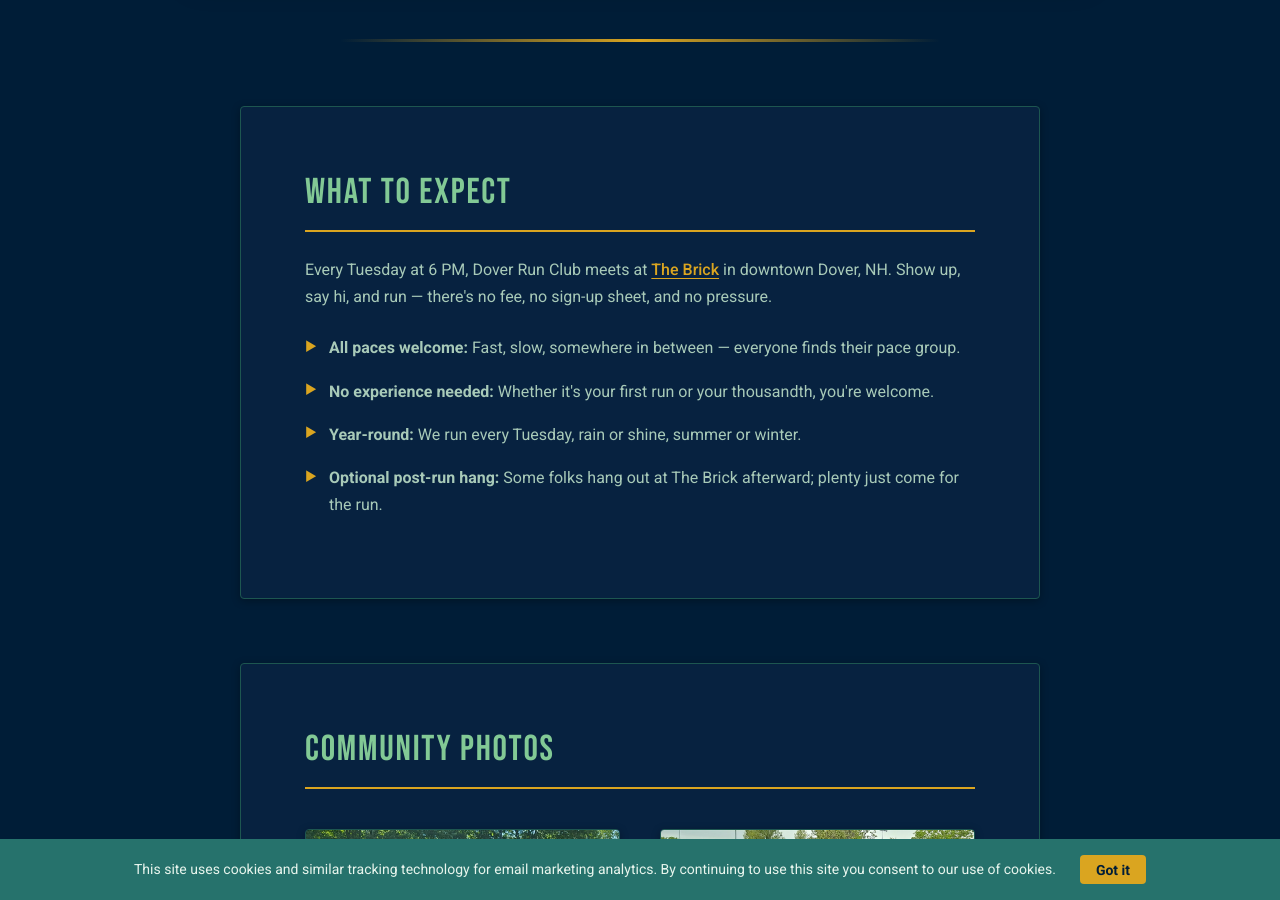
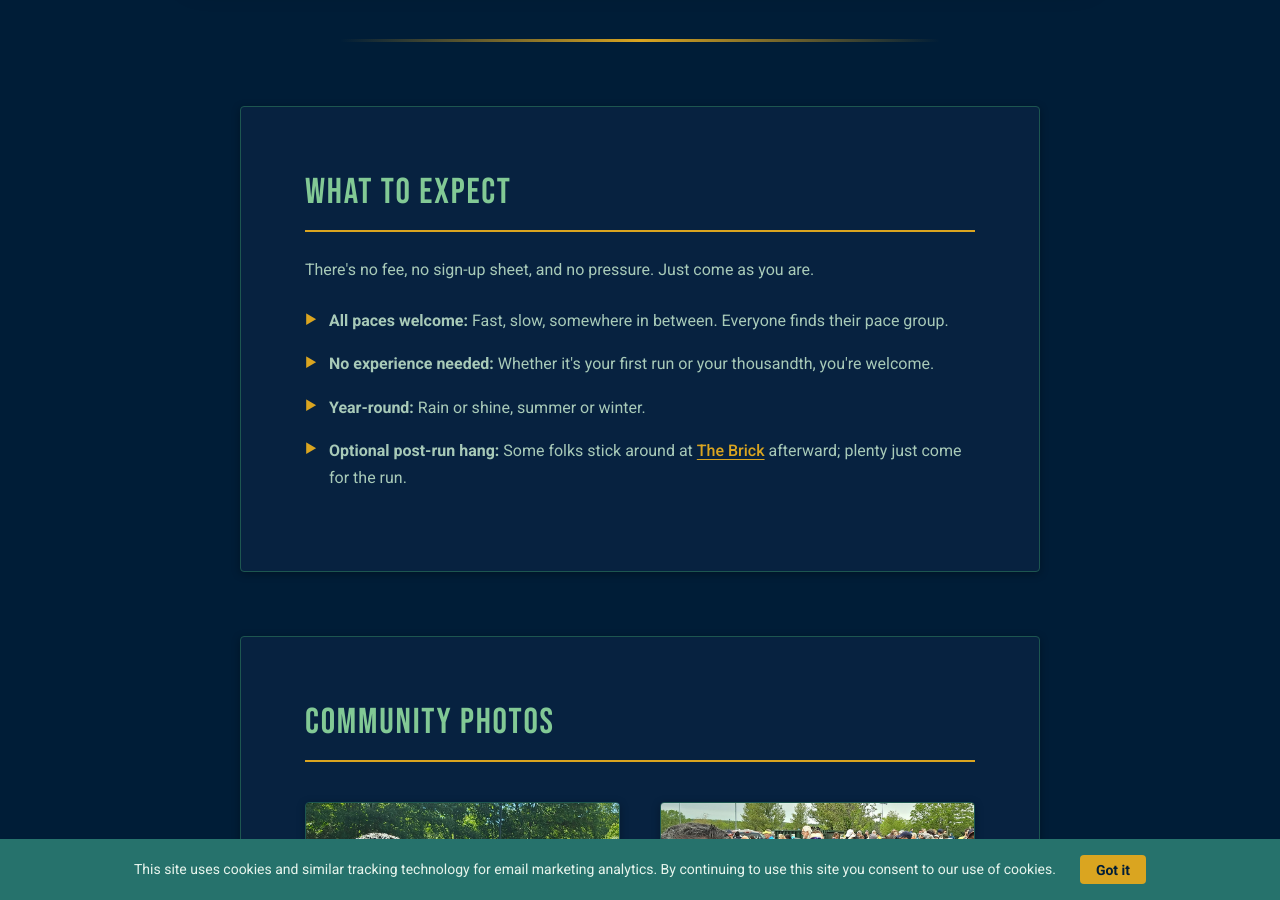
Before and after one commit to dekay2001/dover-run-club-website, a Jekyll site: the page built from index.md, in a window 1280 px wide and 900 px high, scrolled down 1119 px. Built offline with Jekyll 4.4.1, drawn with Linux system fonts in a browser that asks for light colours; some of the changed text lies outside the part shown.

Commit message:
Homepage: state each fact once, running-first tagline; retire Phase 1 guidance in contributor/agent docs (#65)

```diff
--- a/index.md
+++ b/index.md
@@ -5,7 +5,7 @@
 
 <div class="hero">
     <h1>Dover Run Club</h1>
-    <p class="hero-tagline">Tuesday nights. All paces welcome. Meet, run, and hang after if you'd like.</p>
+    <p class="hero-tagline">Show up, say hi, and run.</p>
     <p>Tuesdays · 6 PM · The Brick · Dover, NH</p>
     <div class="hero-actions">
         <a href="#what-to-expect" class="button">First run? What to expect</a>
@@ -37,13 +37,13 @@
 <div class="page" id="what-to-expect">
     <h2>What to Expect</h2>
     <p>
-        Every Tuesday at 6 PM, {{ site.title }} meets at <strong><a href="https://thebricknh.com/" target="_blank" rel="noopener">The Brick</a></strong> in downtown Dover, NH. Show up, say hi, and run — there's no fee, no sign-up sheet, and no pressure.
+        There's no fee, no sign-up sheet, and no pressure. Just come as you are.
     </p>
     <ul>
-        <li><strong>All paces welcome:</strong> Fast, slow, somewhere in between — everyone finds their pace group.</li>
+        <li><strong>All paces welcome:</strong> Fast, slow, somewhere in between. Everyone finds their pace group.</li>
         <li><strong>No experience needed:</strong> Whether it's your first run or your thousandth, you're welcome.</li>
-        <li><strong>Year-round:</strong> We run every Tuesday, rain or shine, summer or winter.</li>
-        <li><strong>Optional post-run hang:</strong> Some folks hang out at The Brick afterward; plenty just come for the run.</li>
+        <li><strong>Year-round:</strong> Rain or shine, summer or winter.</li>
+        <li><strong>Optional post-run hang:</strong> Some folks stick around at <strong><a href="https://thebricknh.com/" target="_blank" rel="noopener">The Brick</a></strong> afterward; plenty just come for the run.</li>
     </ul>
 </div>
 
@@ -96,7 +96,7 @@
     <h2>Our Roots</h2>
     <p>
         Dover's running community goes back years, and many of us first connected through the Tuesday pub runs <strong><a href="https://six03endurance.com/" target="_blank" rel="noopener">SIX03 Endurance</a></strong> brought to the Seacoast.
-        {{ site.title }} continues that spirit today, welcoming runners of every pace and keeping the tradition alive.
+        {{ site.title }} carries that spirit forward today.
     </p>
     <p>
         <a href="{{ '/our-story.html' | relative_url }}">Read Our Full Story →</a>
```
Also changed, not shown: CONTRIBUTING.md (+1 -1 lines), design/pub-run-ops-readiness-checklist.md (+1 -1 lines), .github/agents/drc-idea.agent.md, .github/agents/drc-plan.agent.md.
